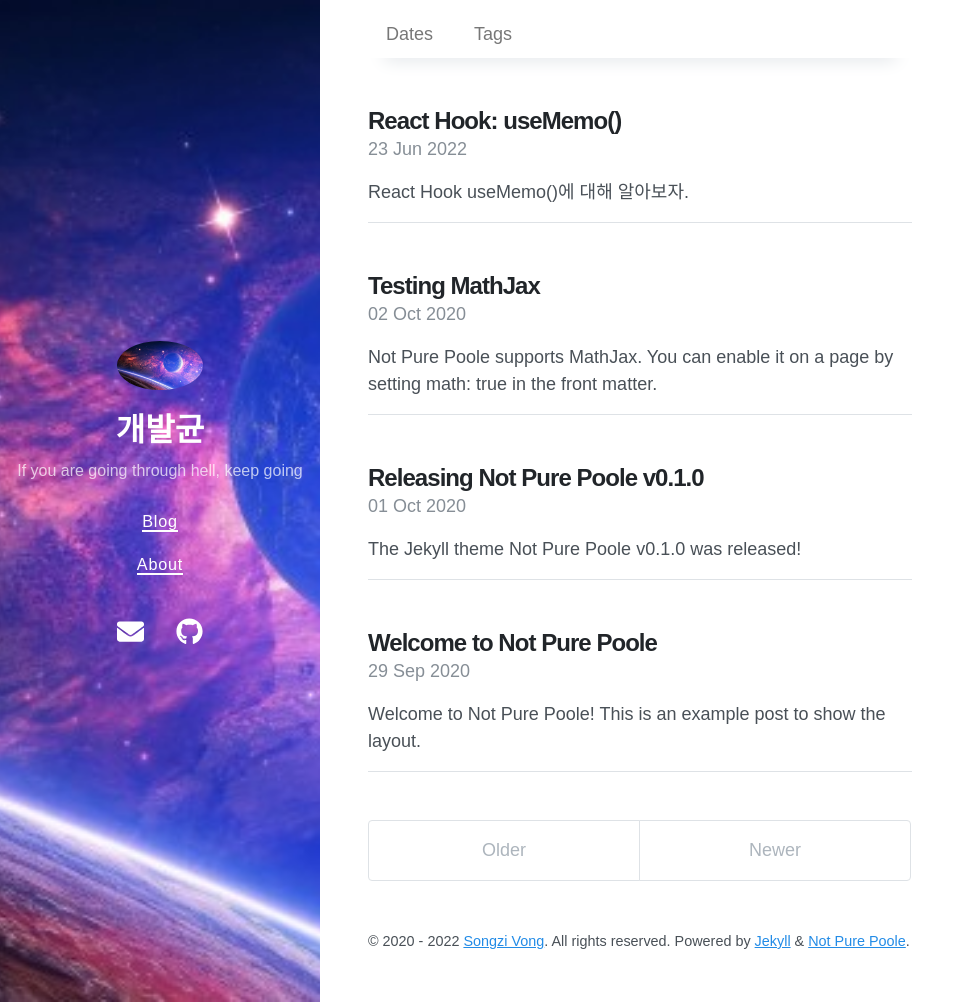
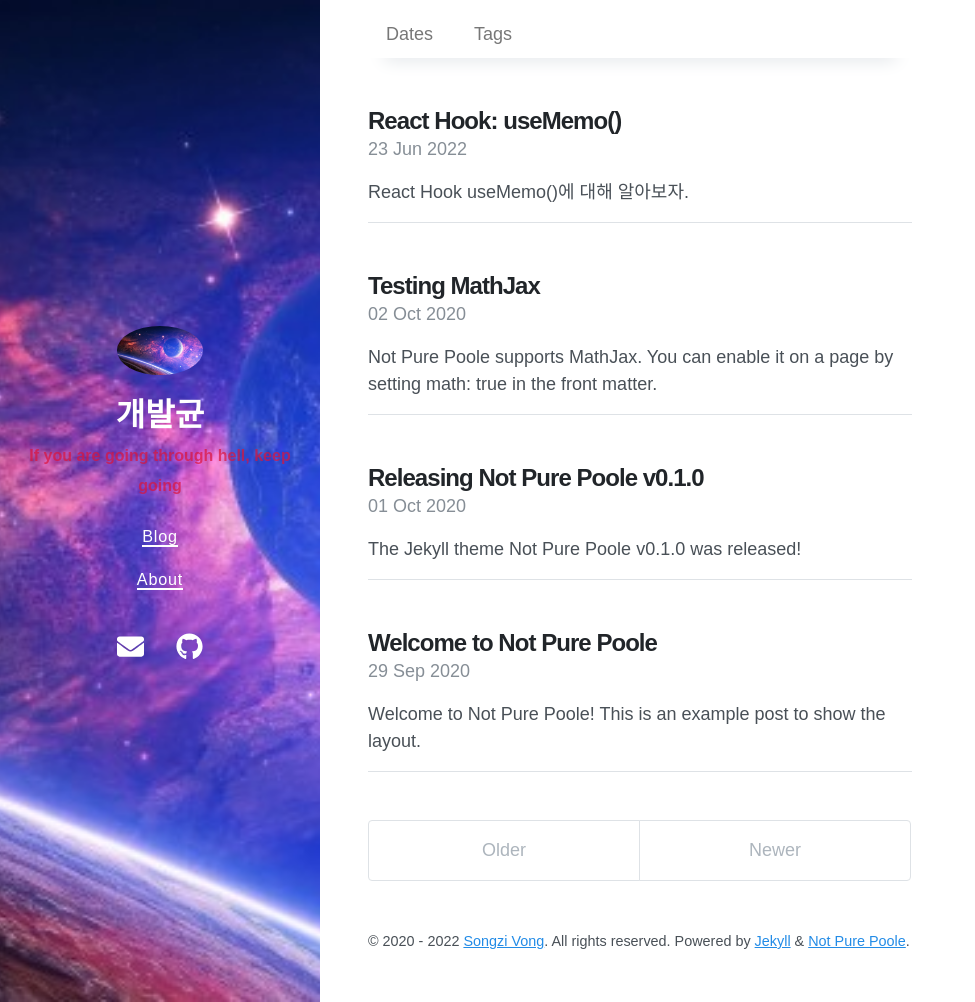
Before and after one commit to KMKHM/KMKHM.github.io, a Jekyll site: the page built from index.html, in a window 1280 px wide and 1002 px high. Shown: the whole window, without its empty margins (0-975 px from the left). Built offline with Jekyll 4.4.1, drawn with Linux system fonts in a browser that asks for light colours; nearby versions of some CDN libraries; the list of posts is cut into pages by our own code.

Commit message:
Update _sidebar.scss

```diff
--- a/_sass/_sidebar.scss
+++ b/_sass/_sidebar.scss
@@ -38,7 +38,8 @@
   padding: 0;
   margin: 0;
   font-size: 1.25rem;
-  font-weight: 400;
+  font-weight: 800;
+  color: crimson;
   opacity: .7;
 }
 
```
